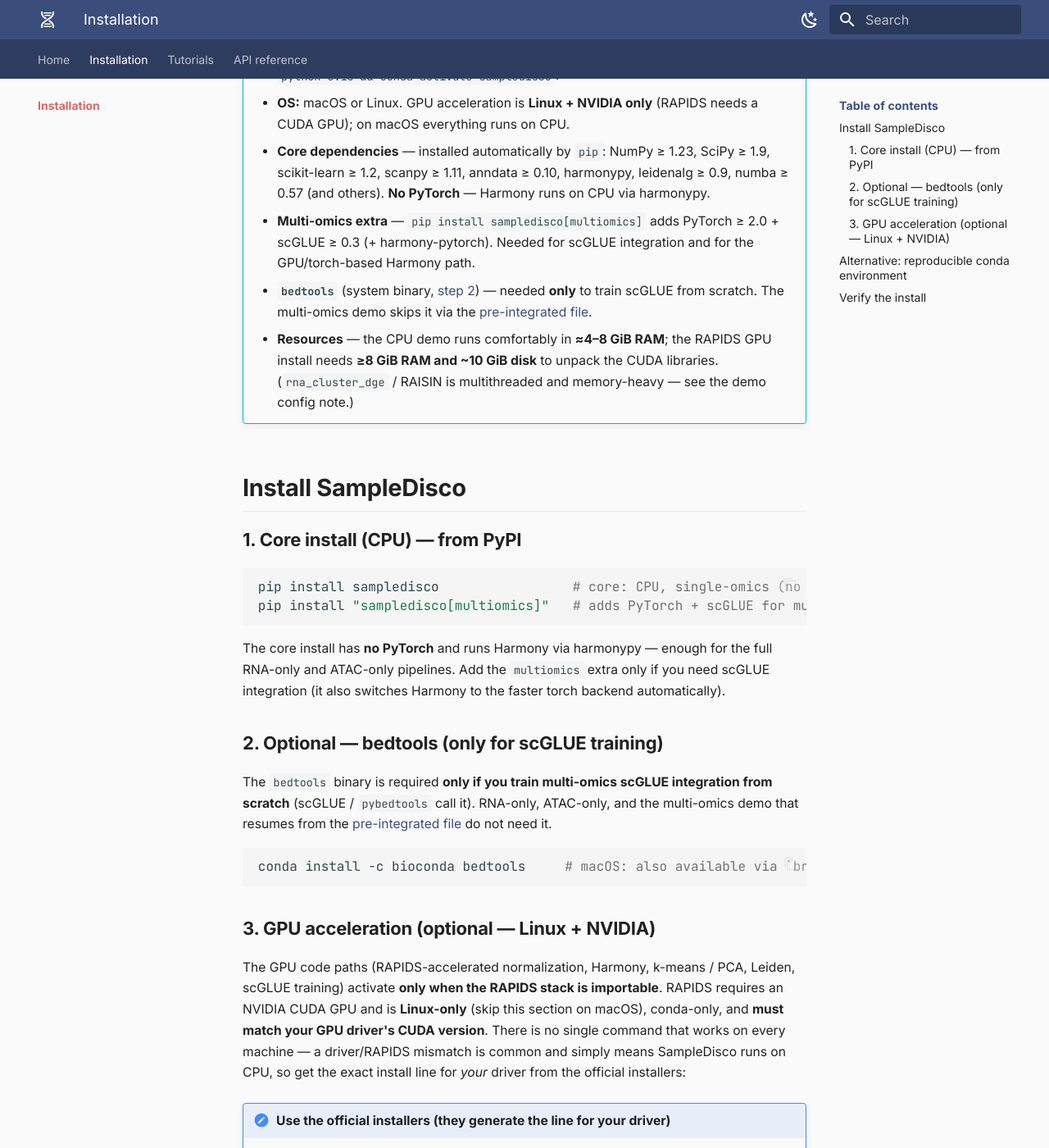
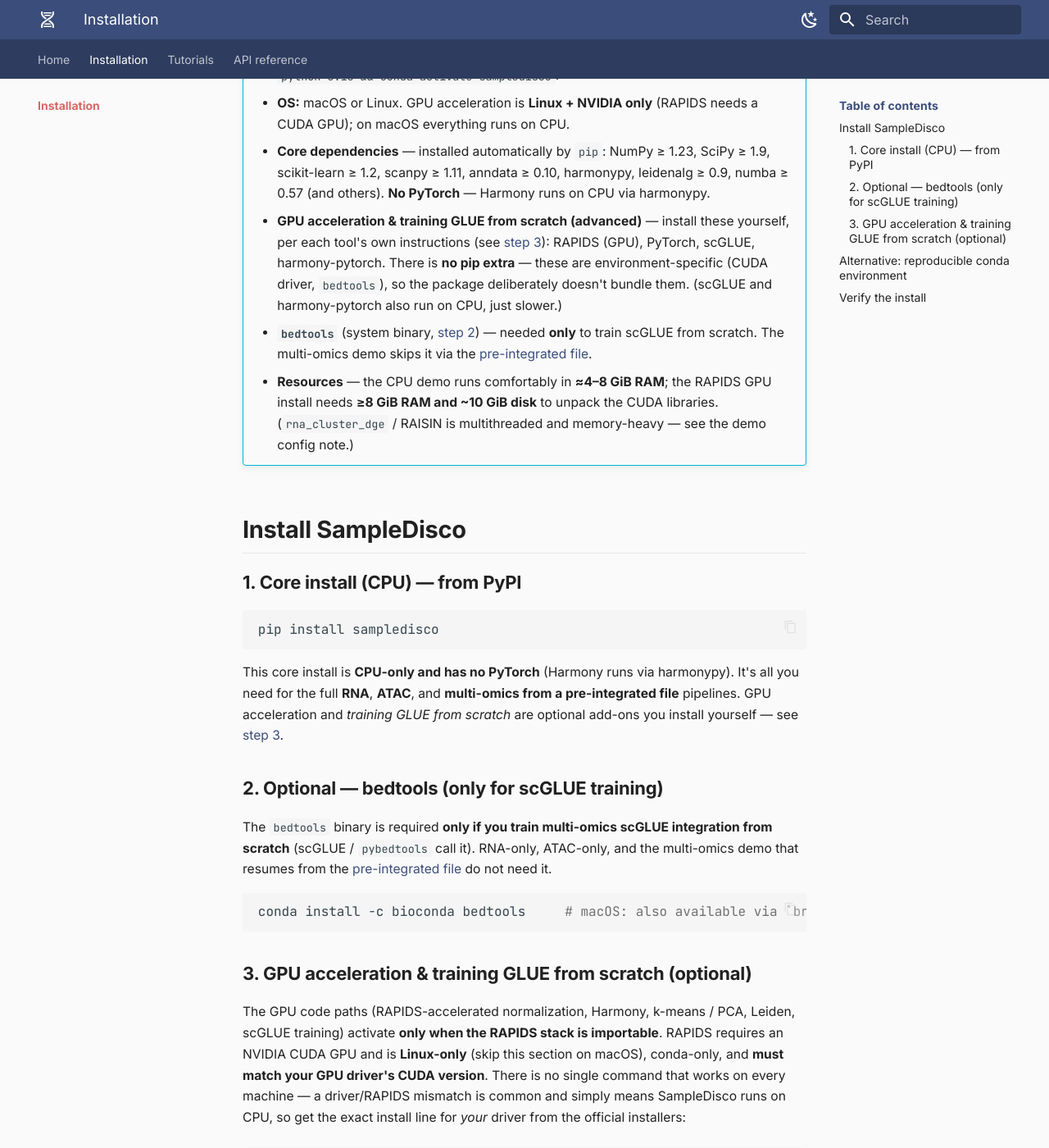
Before and after one commit to J041120h/SampleDisco_tutorial, an MkDocs documentation site: the page built from docs/installation.md, in a window 1280 px wide and 1400 px high, scrolled down 354 px. Shown: the whole window at 82% size. Built offline with MkDocs 1.6.1 and Material for MkDocs 9.7.7, drawn with Linux system fonts in a browser that asks for light colours; some of the changed text lies outside the part shown.

Commit message:
docs: drop the [multiomics] extra — GPU/scGLUE are user-installed
Core `pip install sampledisco` is pure CPU (RNA / ATAC / multi-omics from a
pre-integrated file). GPU acceleration and training GLUE from scratch move to
one "advanced" install section where PyTorch, scGLUE, harmony-pytorch and
RAPIDS are installed per each tool's own instructions (they're environment-
specific and can't be set up correctly via a pip extra).

````diff
--- a/docs/installation.md
+++ b/docs/installation.md
@@ -6,7 +6,7 @@ Install SampleDisco from PyPI with `pip`. It runs on CPU by default; GPU acceler
     - **Python ≥ 3.10** (developed and tested on 3.10). On a fresh machine or HPC login node, create a matching environment first — e.g. `conda create -n sampledisco python=3.10 && conda activate sampledisco`.
     - **OS:** macOS or Linux. GPU acceleration is **Linux + NVIDIA only** (RAPIDS needs a CUDA GPU); on macOS everything runs on CPU.
     - **Core dependencies** — installed automatically by `pip`: NumPy ≥ 1.23, SciPy ≥ 1.9, scikit-learn ≥ 1.2, scanpy ≥ 1.11, anndata ≥ 0.10, harmonypy, leidenalg ≥ 0.9, numba ≥ 0.57 (and others). **No PyTorch** — Harmony runs on CPU via harmonypy.
-    - **Multi-omics extra** — `pip install sampledisco[multiomics]` adds PyTorch ≥ 2.0 + scGLUE ≥ 0.3 (+ harmony-pytorch). Needed for scGLUE integration and for the GPU/torch-based Harmony path.
+    - **GPU acceleration & training GLUE from scratch (advanced)** — install these yourself, per each tool's own instructions (see [step 3](#3-gpu-acceleration-training-glue-from-scratch-optional)): RAPIDS (GPU), PyTorch, scGLUE, harmony-pytorch. There is **no pip extra** — these are environment-specific (CUDA driver, `bedtools`), so the package deliberately doesn't bundle them. (scGLUE and harmony-pytorch also run on CPU, just slower.)
     - **`bedtools`** (system binary, [step 2](#2-optional-bedtools-only-for-scglue-training)) — needed **only** to train scGLUE from scratch. The multi-omics demo skips it via the [pre-integrated file](tutorials/multiomics.md#1-load-the-integrated-data).
     - **Resources** — the CPU demo runs comfortably in **≈4–8 GiB RAM**; the RAPIDS GPU install needs **≥8 GiB RAM and ~10 GiB disk** to unpack the CUDA libraries. (`rna_cluster_dge` / RAISIN is multithreaded and memory-heavy — see the demo config note.)
 
@@ -15,11 +15,10 @@ Install SampleDisco from PyPI with `pip`. It runs on CPU by default; GPU acceler
 ### 1. Core install (CPU) — from PyPI
 
 ```bash
-pip install sampledisco                 # core: CPU, single-omics (no PyTorch)
-pip install "sampledisco[multiomics]"   # adds PyTorch + scGLUE for multi-omics
+pip install sampledisco
 ```
 
-The core install has **no PyTorch** and runs Harmony via harmonypy — enough for the full RNA-only and ATAC-only pipelines. Add the `multiomics` extra only if you need scGLUE integration (it also switches Harmony to the faster torch backend automatically).
+This core install is **CPU-only and has no PyTorch** (Harmony runs via harmonypy). It's all you need for the full **RNA**, **ATAC**, and **multi-omics from a pre-integrated file** pipelines. GPU acceleration and *training GLUE from scratch* are optional add-ons you install yourself — see [step 3](#3-gpu-acceleration-training-glue-from-scratch-optional).
 
 ### 2. Optional — bedtools (only for scGLUE training)
 
@@ -29,7 +28,7 @@ The `bedtools` binary is required **only if you train multi-omics scGLUE integra
 conda install -c bioconda bedtools     # macOS: also available via `brew install bedtools`
 ```
 
-### 3. GPU acceleration (optional — Linux + NVIDIA)
+### 3. GPU acceleration & training GLUE from scratch (optional)
 
 The GPU code paths (RAPIDS-accelerated normalization, Harmony, k-means / PCA, Leiden, scGLUE training) activate **only when the RAPIDS stack is importable**. RAPIDS requires an NVIDIA CUDA GPU and is **Linux-only** (skip this section on macOS), conda-only, and **must match your GPU driver's CUDA version**. There is no single command that works on every machine — a driver/RAPIDS mismatch is common and simply means SampleDisco runs on CPU, so get the exact install line for *your* driver from the official installers:
 
@@ -46,12 +45,14 @@ pip install rapids-singlecell==0.13.1 --no-deps
 pip install docrep scikit-image        # rapids-singlecell runtime deps that --no-deps skips
 ```
 
-For the multi-omics / torch-based Harmony GPU path, also install the extra with a **CUDA-12 torch build** — the default PyPI torch may be a CUDA-13 wheel that reports `torch.cuda.is_available() == False` on a CUDA-12 driver and silently runs on CPU:
+**For training GLUE from scratch and torch-based Harmony**, install PyTorch, scGLUE and (optionally) harmony-pytorch yourself — they are *not* bundled in the package because their versions are environment-specific. Use a **CUDA-12 torch build** (the default PyPI torch may be a CUDA-13 wheel that reports `torch.cuda.is_available() == False` on a CUDA-12 driver and silently runs on CPU):
 
 ```bash
-pip install "sampledisco[multiomics]"
 pip install torch==2.5.1 --index-url https://download.pytorch.org/whl/cu121   # match your driver's CUDA
+pip install scglue==0.3.2 harmony-pytorch                                     # scGLUE (train GLUE) + faster Harmony
 ```
+
+See scGLUE's own install guide (it also needs `bedtools`; version pins matter): [scglue.readthedocs.io](https://scglue.readthedocs.io/en/latest/install.html). scGLUE and harmony-pytorch also run on CPU (slower); without harmony-pytorch, Harmony falls back to harmonypy.
 
 Then set `use_gpu: true` in your config. **You do not reinstall SampleDisco** — once those libraries are importable the GPU paths turn on automatically; if any part of the GPU stack is missing or the driver is too old, SampleDisco falls back cleanly to the CPU implementations (harmonypy Harmony, scikit-learn k-means).
 
````
Also changed, not shown: docs/tutorials/multiomics.md (+2 -2 lines).
